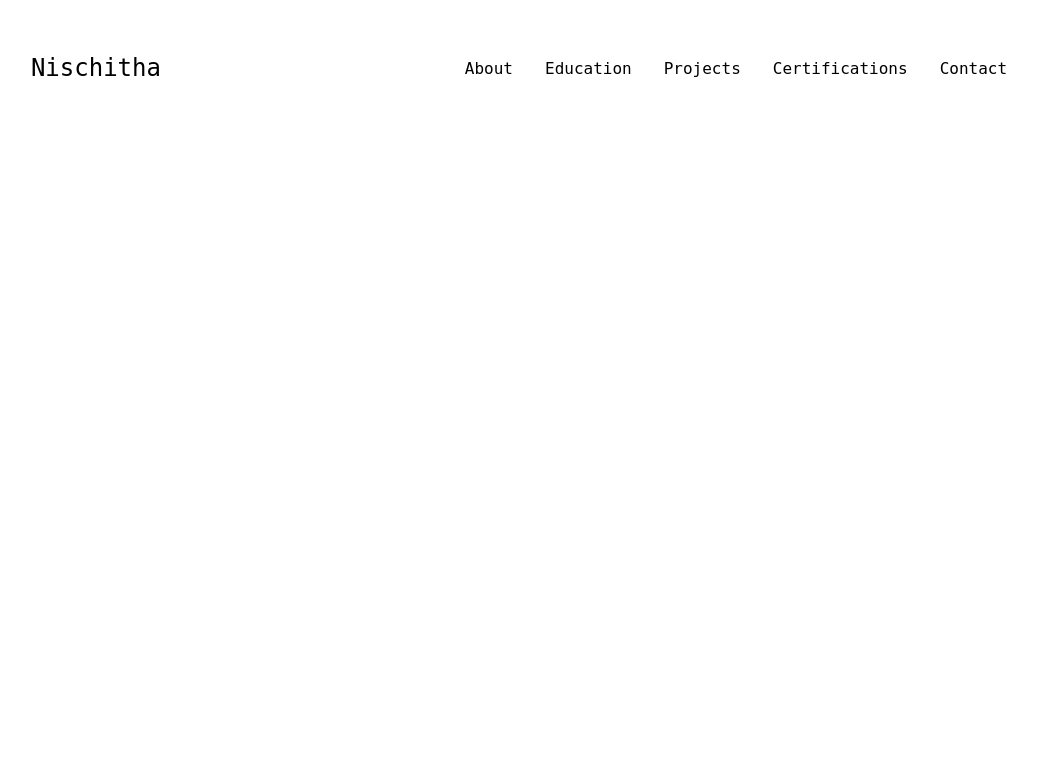
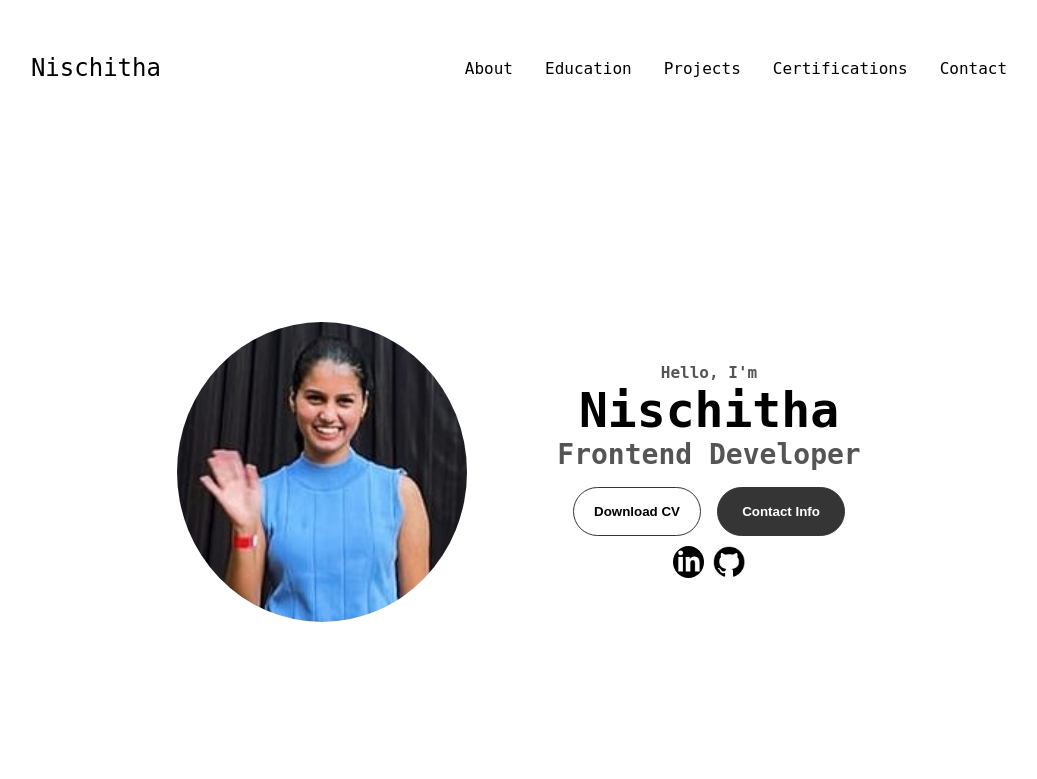
Before and after one commit to nishukundar/My-Portfolio, a plain HTML site: page index.html in a window 1280 px wide. Shown: the whole page, without its empty margins (121-1158 px from the left). Drawn offline with Linux system fonts and the light colour scheme.

Commit message:
Added Home section

```diff
--- a/index.html
+++ b/index.html
@@ -46,23 +46,44 @@
          </nav>
 
 
+         <!--SECTION-->
+         <section id="profile">
+            <div class="section__pic-container">
+                <img style="border-radius: 50%;" src="./asset/Profile pic.jpg" alt="Nischitha Profile Pic">
+            </div>
+
+           <div class="section__text">
+            <p class="section__text__p1">Hello, I'm</p>
+            <h1 class="title">Nischitha</h1>
+            <p class="section__text__p2">Frontend Developer</p>
+            <div class="btn-container">
+                <button
+                class="btn btn-color-2"
+                onclick="window.open('./asset/NischithaResume.pdf')">
+                Download CV
+            </button>
+
+            <button
+                class="btn btn-color-1"
+                onclick="location.href='./#Contact'">
+                    Contact Info
+            </button>
+            </div>
+
+            <div id="socials-container">
+                <img style="border-radius: 50%;"
+                src="./asset/LinkedIn.png" alt="My LinkedIn profile"
+                class="icon"
+                onclick="location.href='https://www.linkedin.com/in/nischitha-srinivas-532338221/'"/>
 
 
-
-
-
-
-
-
-
-
-
-
-
-
-
-
-
+                <img
+                src="./asset/GitHub.png " alt="My GitHub profile"
+                class="icon"
+                onclick="location.href='https://github.com/nishukundar'"/>
+            </div>
+           </div>
+        </section>
             <script src="script.js"></script>
 
 </body>
--- a/style.css
+++ b/style.css
@@ -149,3 +149,121 @@ font-size: 1.5rem;
 .hamburger-icon span:first-child {
   transform: none;
 }
+
+/*SECTION*/
+section{
+  padding-top: 4vh;
+  height: 96vh;
+  margin: 0 10rem;
+  box-sizing: border-box;
+  min-height: fit-content;
+}
+
+.section-container{
+  display: flex;
+}
+
+/*PROFILE SECTION*/
+
+#profile{
+  display: flex;
+  justify-content: center;
+  gap: 5rem;
+  height: 80vh;
+
+}
+
+.section__pic-container{
+  display: flex;
+  height: 300px;
+  width: 300px;
+  border-radius: 50%;
+  margin: auto 0;
+}
+
+.section__text {
+  align-self: center;
+  text-align: center;
+}
+
+.section__text p {
+  font-weight: 600;
+}
+
+.section__text__p1{
+  text-align: center;
+}
+
+.section__text__p2{
+  font-size: 1.75rem;
+  margin-bottom: 1rem;
+}
+
+.title {
+  font-size: 3rem;
+  text-align: center;
+}
+
+.socials-container{
+  display: flex;
+  justify-content: center;
+  margin-top: 1rem;
+  gap: 1rem;
+}
+
+/*ICONS*/
+
+.icon{
+  margin-top: 10px;
+  cursor: pointer;
+  height: 2rem;
+}
+
+/*BUTTONS*/
+
+.btn-container {
+  display: flex;
+  justify-content: center;
+  gap: 1rem;
+}
+
+.btn {
+  font-weight: 600;
+  transition: all 300ms ease;
+  padding: 1rem;
+  width: 8rem;
+  border-radius: 2rem;
+}
+
+.btn-color-1,
+ .btn-color-2{
+  border: rgb(53, 53, 53) 0.1rem solid;
+}
+
+.btn-color-1:hover,
+ .btn-color-2:hover{
+  cursor: pointer;
+}
+
+.btn-color-1,
+ .btn-color-2:hover {
+  background: rgb(53,53,53);
+  color: white;
+}
+
+.btn-color-1:hover{
+  background: rgb(0, 0, 0);
+}
+
+.btn-color-2{
+  background: none;
+}
+
+.btn-color-2 :hover{
+  border: rgb(255,255,255) 0.1rem solid;
+
+}
+
+.btn-container{
+  gap: 1rem;
+}
```
Also changed, not shown: asset/GitHub.png (added), asset/LinkedIn.png (added), asset/Profile pic.jpg (added), 2 other files.
